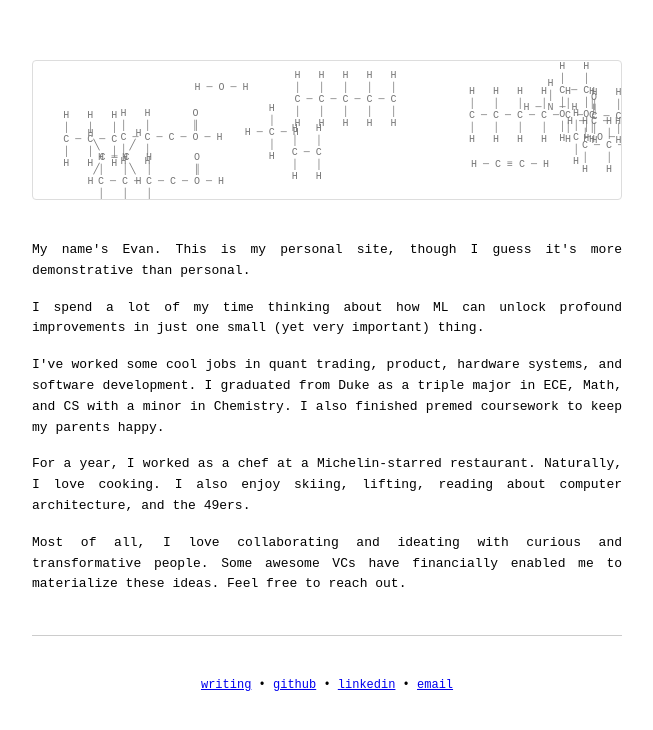
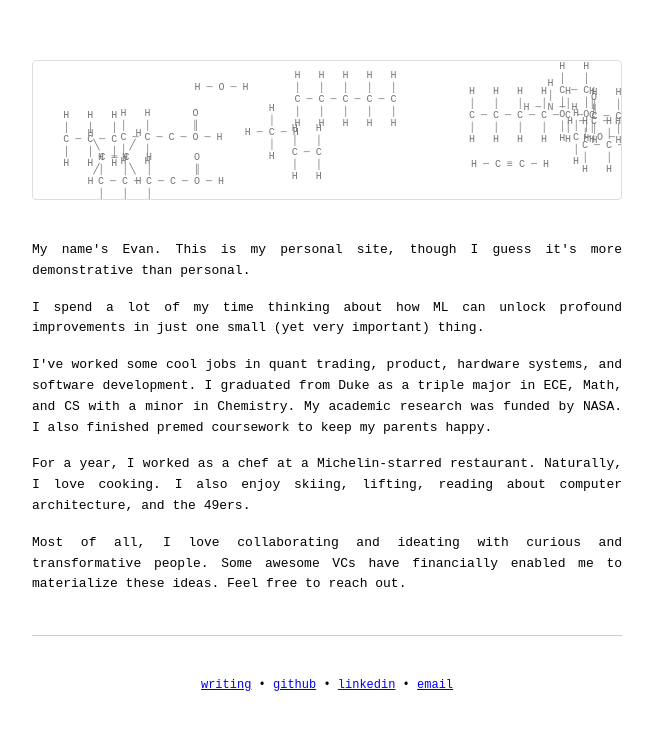
Before and after one commit to evankyee/eypersonal, a Next.js app: page / in a window 1280 px wide. Shown: the top 730 px of the page, without its empty margins (313-966 px from the left). Built offline with nearby package versions, Linux system fonts and the light colour scheme.

Commit message:
research

```diff
--- a/app/page.tsx
+++ b/app/page.tsx
@@ -16,7 +16,7 @@ export default function Home() {
       </p>
 
       <p>
-       I've worked some cool jobs in quant trading, product, hardware systems, and software development. I graduated from Duke as a triple major in ECE, Math, and CS with a minor in Chemistry. I also finished premed coursework to keep my parents happy.
+       I've worked some cool jobs in quant trading, product, hardware systems, and software development. I graduated from Duke as a triple major in ECE, Math, and CS with a minor in Chemistry. My academic research was funded by NASA. I also finished premed coursework to keep my parents happy.
       </p>
 
       <p>
```
Also changed, not shown: app/icon.svg, 1 other file (tests, documents, lock files or other folders).
